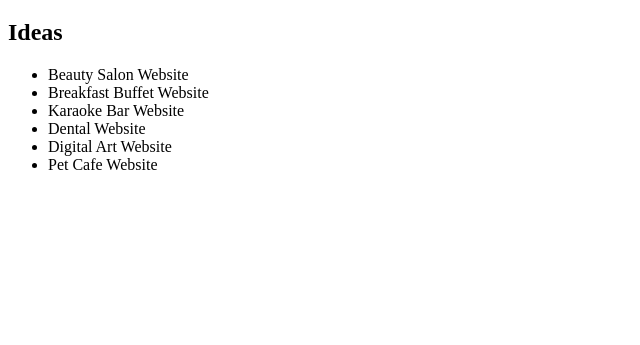
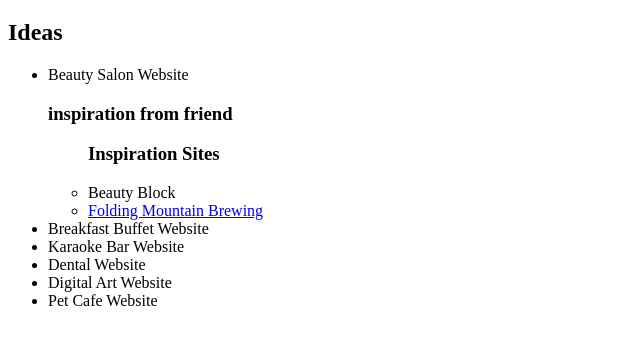
Before and after one commit to gabfranc/dsgn270-design-ideas, a plain HTML site: page index.html in a window 1280 px wide. Shown: the part 61-406 px from the top of the page, without its empty margins (0-640 px from the left). Drawn offline with Linux system fonts and the light colour scheme.

Commit message:
inspo sites

```diff
--- a/index.html
+++ b/index.html
@@ -15,6 +15,14 @@
       <h2>Ideas</h2>
       <ul>
        <li>Beauty Salon Website</li>
+       <h3>inspiration from friend</h3>
+       <ul>
+        <h3>Inspiration Sites</h3>
+        <li><a href="https://www.beautyblock.ca/"></a>Beauty Block</li>
+        <li>
+          <a href="https://foldingmountain.com/">Folding Mountain Brewing</a>
+        </li>
+       </ul>
        <li>Breakfast Buffet Website</li>
        <li>Karaoke Bar Website</li>
        <li>Dental Website</li>
```
